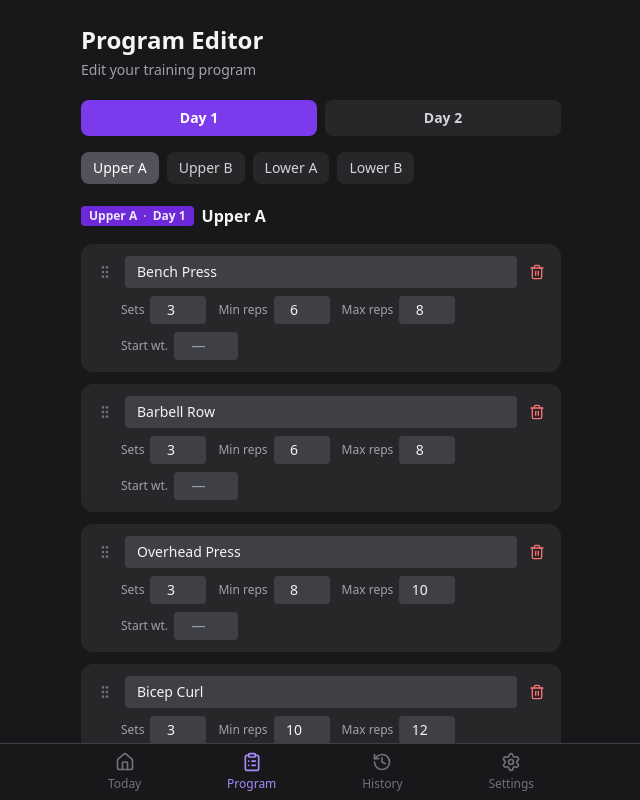
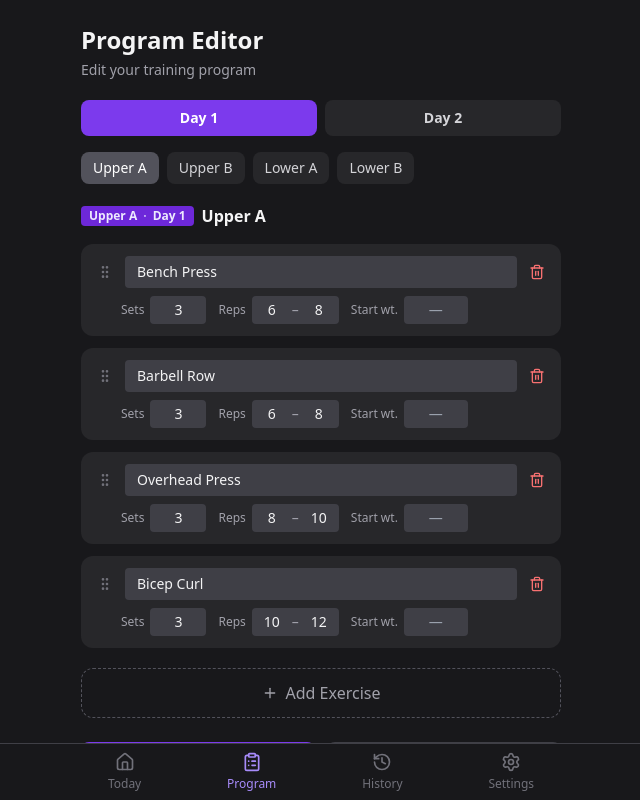
Before and after one commit to ngallion/pushlog-app, a React (Vite) app: page /program in a window 1280 px wide. Shown: the top 800 px of the page, without its empty margins (319-959 px from the left). Built offline with nearby package versions, Linux system fonts and the light colour scheme.

Commit message:
Input fixes and extra flavor

```diff
--- a/src/components/ExerciseCard.tsx
+++ b/src/components/ExerciseCard.tsx
@@ -1,6 +1,6 @@
 import { useState, useEffect, useRef } from "react";
 import type { LoggedExercise, WorkoutSession } from "../lib/types";
-import { RefreshCw, Minus, Plus } from "lucide-react";
+import { RefreshCw, Minus, Plus, Search } from "lucide-react";
 
 interface Props {
   exercise: LoggedExercise;
@@ -27,7 +27,9 @@ export function ExerciseCard({
   const [swapping, setSwapping] = useState(false);
   const [swapName, setSwapName] = useState("");
   const [justCompleted, setJustCompleted] = useState(false);
+  const [weightBump, setWeightBump] = useState<number | null>(null);
   const prevSets = useRef(exercise.setsCompleted);
+  const prevWeight = useRef(exercise.startingWeight);
 
   const allDone = exercise.setsCompleted === exercise.targetSets;
 
@@ -39,6 +41,24 @@ export function ExerciseCard({
     }
     prevSets.current = exercise.setsCompleted;
   }, [exercise.setsCompleted, allDone]);
+
+  const weightDebounce = useRef<ReturnType<typeof setTimeout> | null>(null);
+
+  useEffect(() => {
+    if (weightDebounce.current) clearTimeout(weightDebounce.current);
+    const next = exercise.startingWeight;
+    weightDebounce.current = setTimeout(() => {
+      const prev = prevWeight.current;
+      if (next != null && prev != null && next > prev) {
+        setWeightBump(next - prev);
+        setTimeout(() => setWeightBump(null), 900);
+      }
+      prevWeight.current = next;
+    }, 600);
+    return () => {
+      if (weightDebounce.current) clearTimeout(weightDebounce.current);
+    };
+  }, [exercise.startingWeight]);
 
   const lastExercise = lastSession?.exercises.find(
     (e) => e.templateId === exercise.templateId || e.name === exercise.name,
@@ -96,7 +116,17 @@ export function ExerciseCard({
         </div>
       ) : (
         <div className="flex items-center justify-between mb-3">
+          <div className="flex items-center gap-2">
             <h3 className="font-semibold text-zinc-100">{exercise.name}</h3>
+            <a
+              href={`https://www.google.com/search?q=${encodeURIComponent(exercise.name + " exercise form")}`}
+              target="_blank"
+              rel="noopener noreferrer"
+              className="text-zinc-500 hover:text-zinc-300 transition-colors"
+            >
+              <Search size={13} />
+            </a>
+          </div>
           <button
             onClick={() => setSwapping(true)}
             className="flex items-center gap-1 text-xs text-zinc-400 hover:text-zinc-200 transition-colors"
@@ -116,42 +146,42 @@ export function ExerciseCard({
         </div>
       )}
 
-      <div className="flex items-center gap-4">
+      <div className="flex items-end gap-2">
         {/* Sets stepper */}
-        <div className="flex items-center gap-2">
+        <div className="flex flex-col">
+          <div className="text-xs text-zinc-500 mb-1">sets</div>
+          <div className="flex items-center gap-1.5">
             <button
               onClick={() => adjustSets(-1)}
               disabled={exercise.setsCompleted === 0}
-            className="w-8 h-8 rounded-full bg-zinc-700 hover:bg-zinc-600 disabled:opacity-30 flex items-center justify-center transition-colors"
+              className="w-7 h-7 rounded-full bg-zinc-700 hover:bg-zinc-600 disabled:opacity-30 flex items-center justify-center transition-colors"
             >
-            <Minus size={14} />
+              <Minus size={12} />
             </button>
-          <div className="text-center min-w-[60px]">
             <div
               key={exercise.setsCompleted}
               style={{ animation: "pop 0.25s ease-out" }}
-              className={`text-xl font-bold ${allDone ? "text-green-400" : "text-zinc-100"}`}
+              className={`text-base font-bold min-w-[44px] text-center ${allDone ? "text-green-400" : "text-zinc-100"}`}
             >
               {exercise.setsCompleted}
-              <span className="text-zinc-500 text-sm font-normal">
+              <span className="text-zinc-500 text-xs font-normal">
                 /{exercise.targetSets}
               </span>
-            </div>
-            <div className="text-xs text-zinc-500">sets</div>
             </div>
             <button
               onClick={() => adjustSets(1)}
               disabled={exercise.setsCompleted === exercise.targetSets}
-            className="w-8 h-8 rounded-full bg-zinc-700 hover:bg-zinc-600 disabled:opacity-30 flex items-center justify-center transition-colors"
+              className="w-7 h-7 rounded-full bg-zinc-700 hover:bg-zinc-600 disabled:opacity-30 flex items-center justify-center transition-colors"
             >
-            <Plus size={14} />
+              <Plus size={12} />
             </button>
+          </div>
         </div>
 
         {/* Reps inputs */}
-        <div className="flex gap-2 flex-1">
-          <div className="flex-1">
-            <div className="text-xs text-zinc-500 mb-1">min reps</div>
+        <div className="flex-1 min-w-0">
+          <div className="text-xs text-zinc-500 mb-1">reps</div>
+          <div className="flex items-center bg-zinc-700 rounded overflow-hidden focus-within:ring-1 focus-within:ring-violet-500">
             <input
               type="number"
               value={exercise.minReps}
@@ -163,11 +193,9 @@ export function ExerciseCard({
                   exercise.maxReps,
                 )
               }
-              className="w-full bg-zinc-700 rounded px-3 py-1.5 text-sm text-zinc-100 focus:outline-none focus:ring-1 focus:ring-violet-500"
+              className="w-full min-w-0 bg-transparent px-2 py-1.5 text-sm text-zinc-100 focus:outline-none text-center"
             />
-          </div>
-          <div className="flex-1">
-            <div className="text-xs text-zinc-500 mb-1">max reps</div>
+            <span className="text-zinc-400 text-sm select-none">–</span>
             <input
               type="number"
               value={exercise.maxReps}
@@ -179,13 +207,21 @@ export function ExerciseCard({
                   Number(e.target.value),
                 )
               }
-              className="w-full bg-zinc-700 rounded px-3 py-1.5 text-sm text-zinc-100 focus:outline-none focus:ring-1 focus:ring-violet-500"
+              className="w-full min-w-0 bg-transparent px-2 py-1.5 text-sm text-zinc-100 focus:outline-none text-center"
             />
           </div>
         </div>
 
         {/* Weight input */}
-        <div className="w-20">
+        <div className="w-16 relative">
+          {weightBump != null && (
+            <div
+              style={{ animation: "float-up 0.9s ease-out forwards" }}
+              className="absolute -top-1 left-1/2 -translate-x-1/2 text-xs font-bold text-green-400 pointer-events-none whitespace-nowrap"
+            >
+              +{weightBump} lbs
+            </div>
+          )}
           <div className="text-xs text-zinc-500 mb-1">lbs</div>
           <input
             type="number"
@@ -197,7 +233,7 @@ export function ExerciseCard({
                 e.target.value === "" ? undefined : Number(e.target.value),
               )
             }
-            className="w-full bg-zinc-700 rounded px-3 py-1.5 text-sm text-zinc-100 focus:outline-none focus:ring-1 focus:ring-violet-500"
+            className="w-full bg-zinc-700 rounded px-2 py-1.5 text-sm text-zinc-100 focus:outline-none focus:ring-1 focus:ring-violet-500"
           />
         </div>
       </div>
--- a/src/context/AppContext.tsx
+++ b/src/context/AppContext.tsx
@@ -16,6 +16,37 @@ import {
 } from "../lib/storage";
 import { createDefaultProgram } from "../lib/defaultProgram";
 import { randomUUID } from "../lib/uuid";
+
+const DAYS: DaySet[] = ["day1", "day2"];
+const TYPES: WorkoutType[] = ["upperA", "upperB", "lowerA", "lowerB"];
+
+function setTemplateWeight(
+  program: ProgramBlock,
+  templateId: string,
+  startingWeight: number | undefined,
+): ProgramBlock {
+  for (const day of DAYS) {
+    for (const type of TYPES) {
+      const idx = program.workouts[day][type].findIndex(
+        (t) => t.id === templateId,
+      );
+      if (idx === -1) continue;
+      return {
+        ...program,
+        workouts: {
+          ...program.workouts,
+          [day]: {
+            ...program.workouts[day],
+            [type]: program.workouts[day][type].map((t, i) =>
+              i === idx ? { ...t, startingWeight } : t,
+            ),
+          },
+        },
+      };
+    }
+  }
+  return program;
+}
 
 interface AppState {
   programs: ProgramBlock[];
@@ -130,12 +161,22 @@ function reducer(state: AppState, action: AppAction): AppState {
     }
     case "UPDATE_WEIGHT": {
       if (!state.activeSession) return state;
+      const { exerciseIndex, startingWeight } = action.payload;
+      const templateId =
+        state.activeSession.exercises[exerciseIndex].templateId;
       const exercises = state.activeSession.exercises.map((ex, ei) =>
-        ei !== action.payload.exerciseIndex
-          ? ex
-          : { ...ex, startingWeight: action.payload.startingWeight },
+        ei !== exerciseIndex ? ex : { ...ex, startingWeight },
       );
-      return { ...state, activeSession: { ...state.activeSession, exercises } };
+      const programs = state.programs.map((p) =>
+        p.id !== state.activeSession!.programBlockId
+          ? p
+          : setTemplateWeight(p, templateId, startingWeight),
+      );
+      return {
+        ...state,
+        activeSession: { ...state.activeSession, exercises },
+        programs,
+      };
     }
     default:
       return state;
--- a/src/index.css
+++ b/src/index.css
@@ -9,6 +9,16 @@ body {
 
 * {
   -webkit-tap-highlight-color: transparent;
+}
+
+/* Hide number input spinners */
+input[type="number"]::-webkit-outer-spin-button,
+input[type="number"]::-webkit-inner-spin-button {
+  -webkit-appearance: none;
+  margin: 0;
+}
+input[type="number"] {
+  -moz-appearance: textfield;
 }
 
 @layer utilities {
@@ -29,6 +39,21 @@ body {
   }
 }
 
+@keyframes float-up {
+  0% {
+    opacity: 1;
+    transform: translateY(0) scale(1);
+  }
+  20% {
+    opacity: 1;
+    transform: translateY(-8px) scale(1.15);
+  }
+  100% {
+    opacity: 0;
+    transform: translateY(-36px) scale(0.9);
+  }
+}
+
 @keyframes card-complete {
   0% {
     box-shadow: 0 0 0 0 rgba(74, 222, 128, 0.5);
--- a/src/pages/ProgramEditor.tsx
+++ b/src/pages/ProgramEditor.tsx
@@ -99,22 +99,24 @@ function SortableExerciseCard({
           />
         </div>
         <div className="flex items-center gap-1.5">
-          <label className="text-xs text-zinc-400">Min reps</label>
+          <label className="text-xs text-zinc-400">Reps</label>
+          <div className="flex items-center bg-zinc-700 rounded overflow-hidden focus-within:ring-1 focus-within:ring-violet-500">
             <input
               type="number"
               value={ex.minReps}
               onChange={(e) => onUpdate(idx, "minReps", Number(e.target.value))}
-            className="w-14 bg-zinc-700 rounded px-2 py-1 text-sm text-center text-zinc-100 focus:outline-none focus:ring-1 focus:ring-violet-500"
+              className="w-10 bg-transparent px-1.5 py-1 text-sm text-center text-zinc-100 focus:outline-none"
             />
-        </div>
-        <div className="flex items-center gap-1.5">
-          <label className="text-xs text-zinc-400">Max reps</label>
+            <span className="text-zinc-400 text-sm select-none shrink-0">
+              –
+            </span>
             <input
               type="number"
               value={ex.maxReps}
               onChange={(e) => onUpdate(idx, "maxReps", Number(e.target.value))}
-            className="w-14 bg-zinc-700 rounded px-2 py-1 text-sm text-center text-zinc-100 focus:outline-none focus:ring-1 focus:ring-violet-500"
+              className="w-10 bg-transparent px-1.5 py-1 text-sm text-center text-zinc-100 focus:outline-none"
             />
+          </div>
         </div>
         <div className="flex items-center gap-1.5">
           <label className="text-xs text-zinc-400">Start wt.</label>
```
Lines whose indentation alone changed are shown as unchanged.
